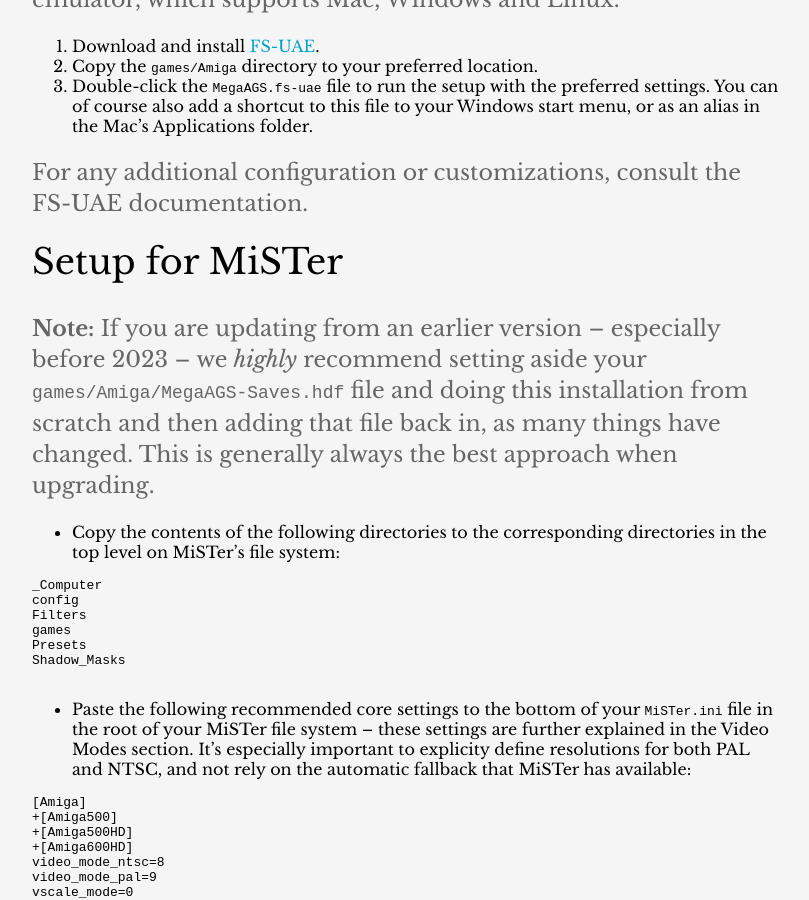
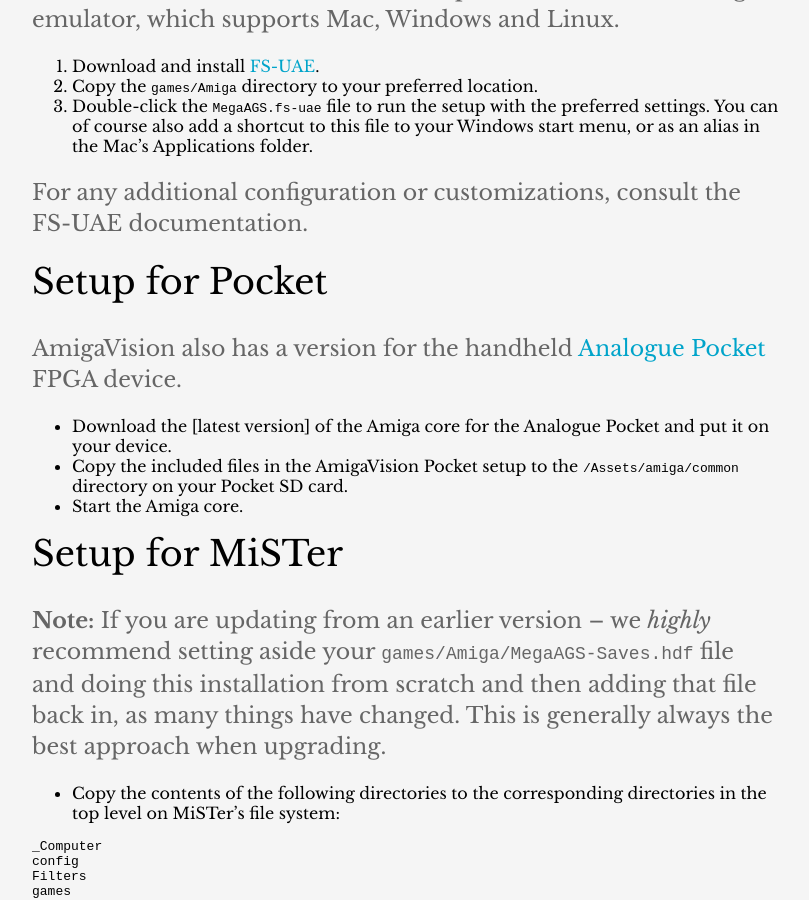
Before and after one commit to amigavision/amigavision.github.io, a Jekyll site: the page built from docs.md, in a window 1280 px wide and 900 px high, scrolled down 4833 px. Shown: the whole window, without its empty margins (233-1042 px from the left). Built offline with Jekyll 4.4.1, drawn with Linux system fonts in a browser that asks for light colours.

Commit message:
Adding Pocket instructions

```diff
--- a/docs.md
+++ b/docs.md
@@ -14,6 +14,7 @@
 2. [Save Files](#save-files)
 3. [Setup for Amiga hardware](#setup-for-amiga-hardware)
 4. [Setup for emulators](#setup-for-emulators)
+5. [Setup for Pocket](#setup-for-pocket)
 5. [Setup for MiSTer](#setup-for-mister)
 6. [Optional Setups](#optional-setups)
 7. [MiSTer: Gamepad & Joystick Mapping](#mister-gamepad--joystick-mapping)
@@ -97,9 +98,17 @@
 
 For any additional configuration or customizations, consult the FS-UAE documentation.
 
+## Setup for Pocket
+
+AmigaVision also has a version for the handheld [Analogue Pocket] FPGA device.
+
+* Download the [latest version] of the Amiga core for the Analogue Pocket and put it on your device.
+* Copy the included files in the AmigaVision Pocket setup to the `/Assets/amiga/common` directory on your Pocket SD card.
+* Start the Amiga core.
+
 ## Setup for MiSTer
 
-**Note:** If you are updating from an earlier version -- especially before 2023 -- we *highly* recommend setting aside your `games/Amiga/MegaAGS-Saves.hdf` file and doing this installation from scratch and then adding that file back in, as many things have changed. This is generally always the best approach when upgrading.
+**Note:** If you are updating from an earlier version --  we *highly* recommend setting aside your `games/Amiga/MegaAGS-Saves.hdf` file and doing this installation from scratch and then adding that file back in, as many things have changed. This is generally always the best approach when upgrading.
 
 * Copy the contents of the following directories to the corresponding directories in the top level on MiSTer's file system:
 
@@ -411,6 +420,7 @@
 [Balena Etcher]:https://www.balena.io/etcher
 [Win32 Disk Imager]:https://win32diskimager.org
 [FS-UAE]:https://fs-uae.net
+[Analogue Pocket]:https://analogue.co/pocket
 
 [David Lindecrantz]:https://github.com/Optiroc
 [Alex Limi]:https://limi.dev
```
